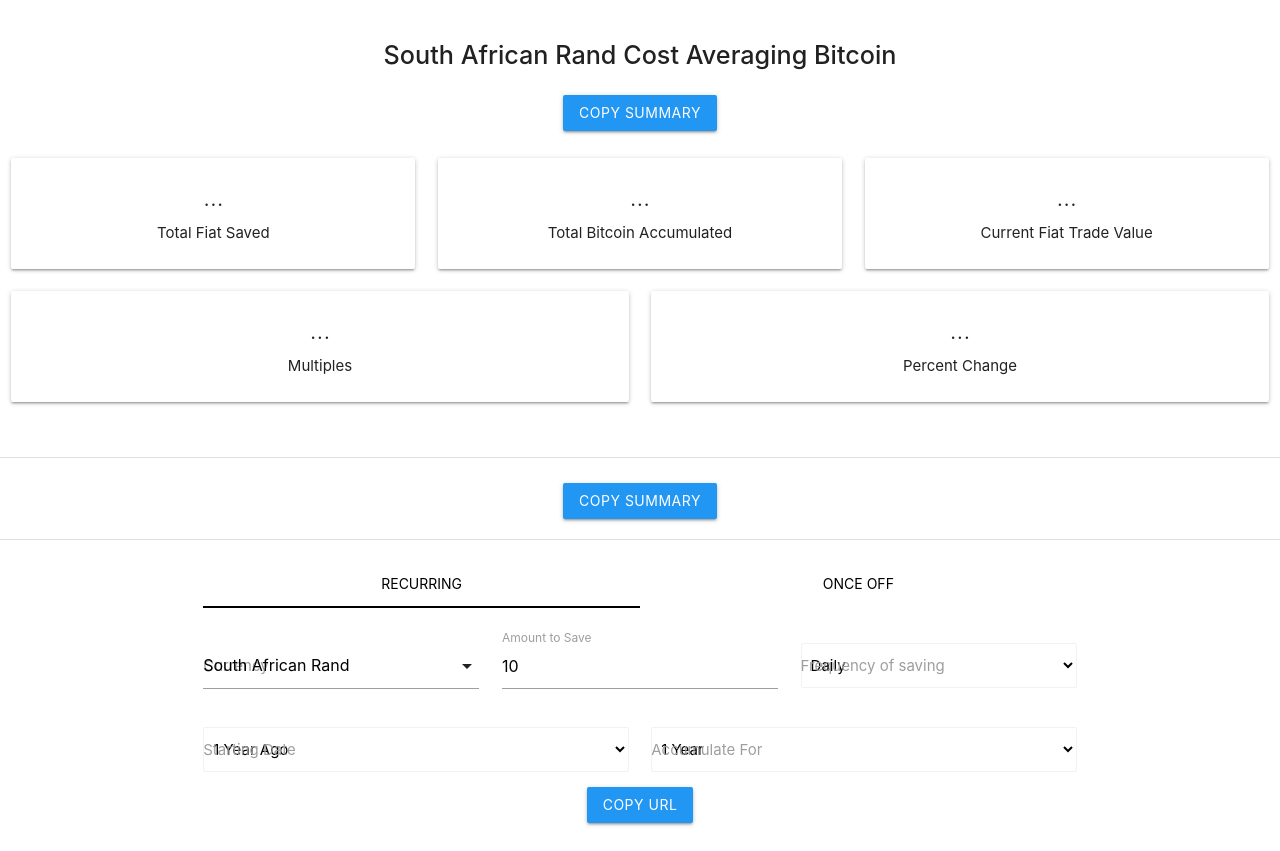
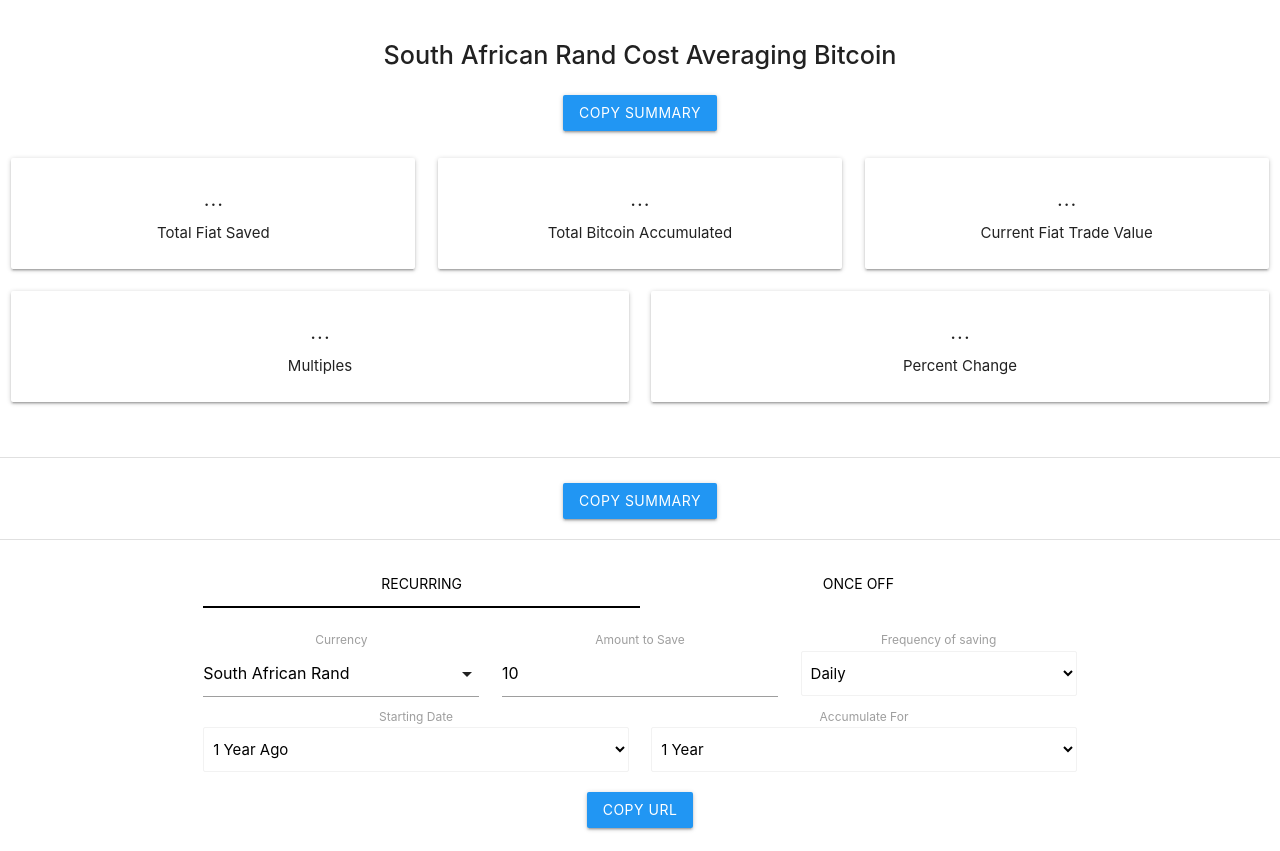
Before and after one commit to exonumia-cc/cabtc, a plain HTML site: page index.html in a window 1280 px wide. Shown: the top 851 px of the page. Drawn offline with nearby package versions, Linux system fonts and the light colour scheme.

Commit message:
Remove input-field class from select col

```diff
--- a/index.html
+++ b/index.html
@@ -110,17 +110,17 @@
                     <div class="row">
                     </div>
                     <form id="form" class="row" action="get">
-                        <div class="input-field col s12 m4">
+                        <div class="col s12 m4">
                             <label for="currency">Currency</label>
                             <select id="currency browser-default" class="currency-select" name="currency" onchange="updateCurrency()">
                             </select>
 
                         </div>
-                        <div class="input-field col s12 m4">
+                        <div class="col s12 m4">
                             <label>Amount to Save</label>
                             <input id="dca-amount" type="number" class="validate" value="10" min="10" step="1" name="dca-amount" oninput="updateRecurringCalculation()">
                         </div>
-                        <div class="input-field col s12 m4">
+                        <div class="col s12 m4">
                             <label for="frequency">Frequency of saving</label>
                             <select id="frequency" class="browser-default" name="frequency" onchange="updateRecurringCalculation()">
                                 <option value="1">Daily</option>
@@ -130,7 +130,7 @@
                             </select>
 
                         </div>
-                        <div class="input-field col s12 m6">
+                        <div class="col s12 m6">
                             <label for="months-ago">Starting Date</label>
                             <select class="browser-default" id="months-ago" name="months-ago" onchange="updateRecurringCalculation()">
                                 <option value="1">1 Month</option>
@@ -149,7 +149,7 @@
                             </select>
 
                         </div>
-                        <div class="input-field col s12 m6">
+                        <div class="col s12 m6">
                             <label for="months-duration">Accumulate For</label>
                             <select class="browser-default" id="months-duration" name="months-duration" onchange="updateRecurringCalculation()">
                                 <option value="1">1 Month</option>
@@ -170,6 +170,7 @@
                         </div>
 
                         <div class="center">
+                            <div class="row"></div>
                             <a class="btn blue" href="javascript:copyURL('form')">Copy URL</a>
                         </div>
                     </form>
@@ -179,7 +180,7 @@
                     </div>
                     <form id="once-off-form" class="row" action="get">
                         <input type="hidden" name="frequency" value="0">
-                        <div class="input-field col s12 m4">
+                        <div class="col s12 m4">
                             <label for="once-off-currency">Currency</label>
                             <select id="once-off-currency" class="currency-select browser-default" name="currency" onchange="updateCurrency()">
                             </select>
```
